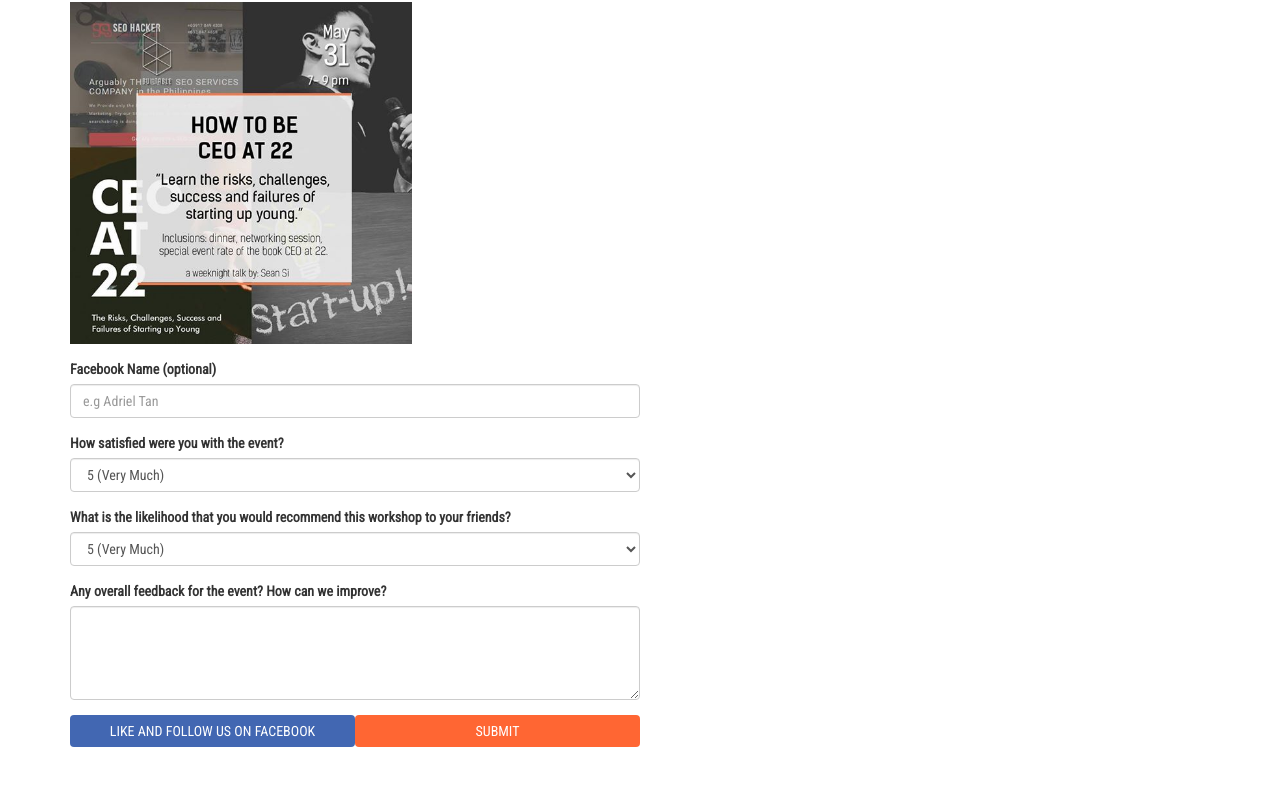
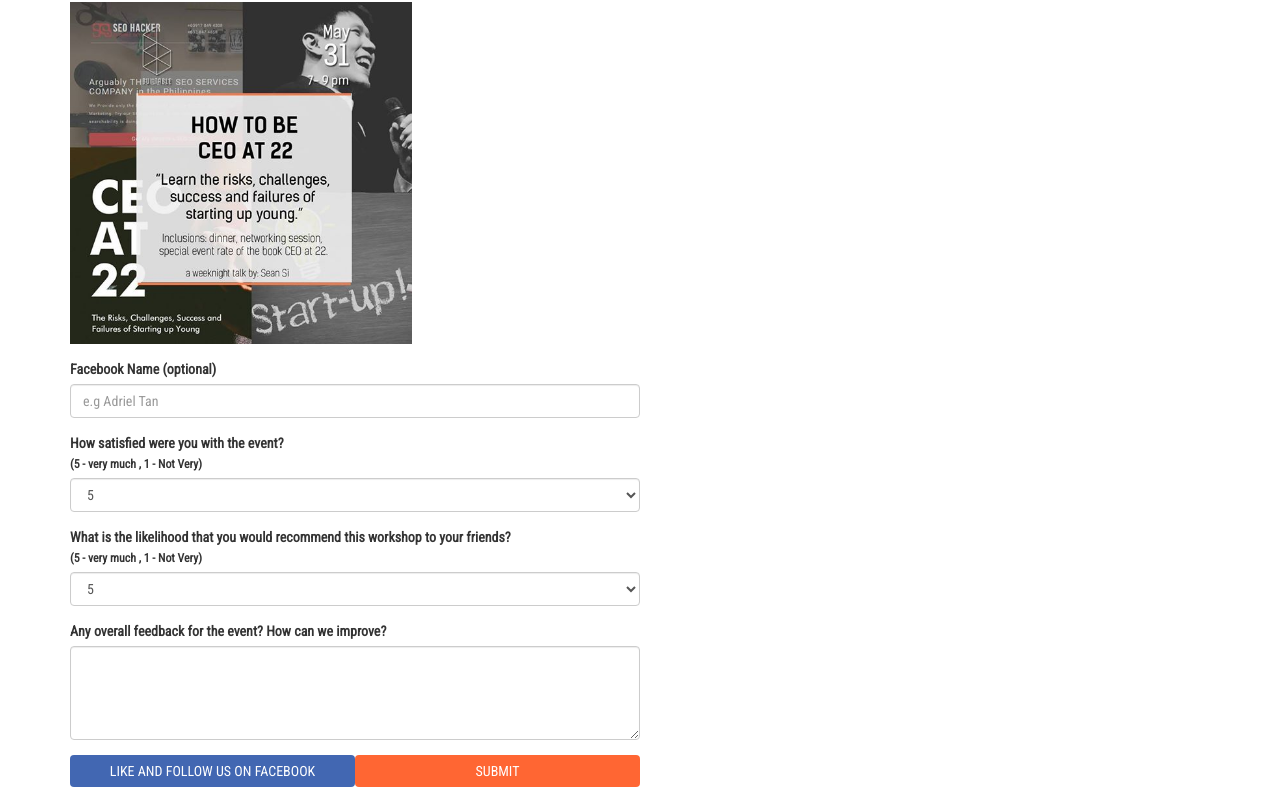
Before and after one commit to JMTee/builtable-survey, a website: page index.html in a window 1280 px wide. Shown: the part 118-915 px from the top of the page. Before the commit the page ends 875 px from the top, so only its background shows below. Drawn offline with Linux system fonts and the light colour scheme.

Commit message:
second commit

```diff
--- a/index.html
+++ b/index.html
@@ -42,25 +42,27 @@
     <input name="FBName" class="form-control" id="email" placeholder="e.g Adriel Tan">
   </div>
   <div class="form-group">
-    <label >How satisfied were you with the event?</label>
+    <label >How satisfied were you with the event? <br/><small>(5 - very much , 1 - Not Very)</small></label>
     <select name="satisfied" class="form-control" id="satisfied" required>
-   <option>5 (Very Much) </option>
+   <option>5</option>
     <option>4</option>
   <option>3</option>
   <option>2</option>
-  <option>1 (Not Very)</option>
+  <option>1</option>
 
 </select>
   </div>
   <div class="form-group">
-    <label >What is the likelihood that you would recommend this workshop to your friends?</label>
+    <label >What is the likelihood that you would recommend this workshop to your friends?
+      <br/><small>(5 - very much , 1 - Not Very)</small>
+    </label>
 
     <select  name="recommend" class="form-control" id="recommend" required>
-   <option>5 (Very Much) </option>
+   <option>5</option>
     <option>4</option>
   <option>3</option>
   <option>2</option>
-  <option>1 (Not Very)</option>
+  <option>1</option>
 </select>
   </div>
    <div class="form-group">
--- a/main/CSS/main.css
+++ b/main/CSS/main.css
@@ -12,7 +12,6 @@
     position: absolute;
     top: 7px;
 }
-
 
 
 .main-header{
```
